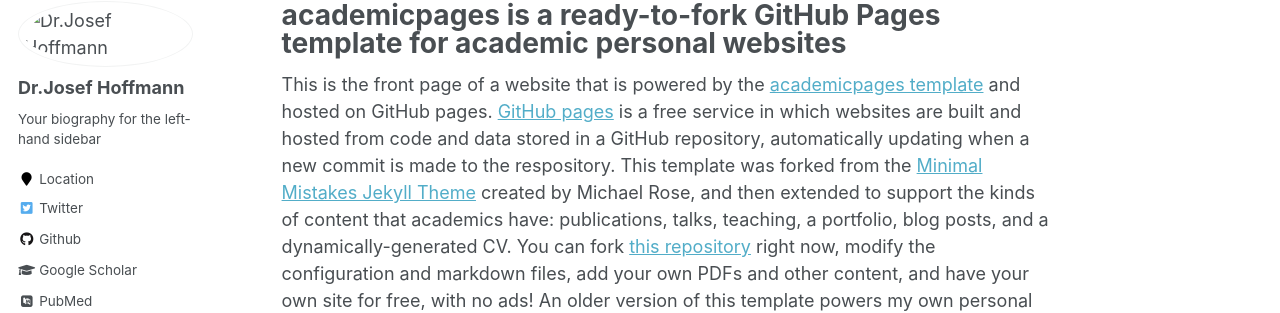
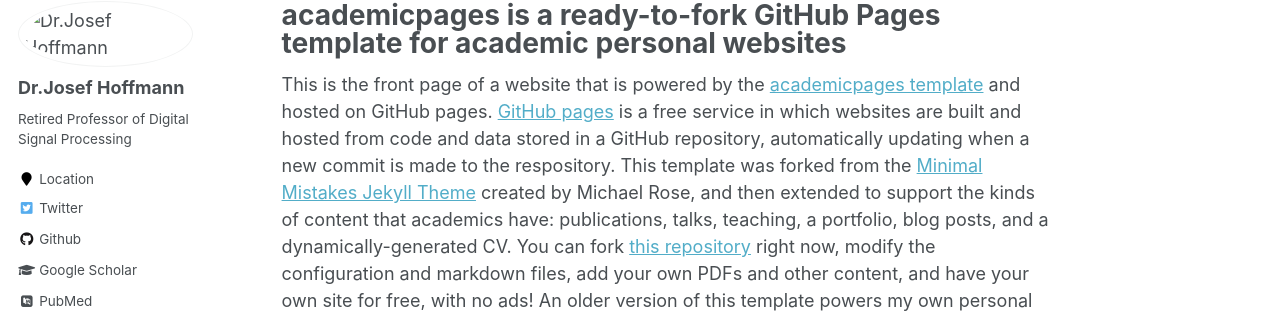
Before and after one commit to uwedeportivo/josef, a Jekyll site: the page built from _pages/about.md, in a window 1280 px wide. Shown: the part 117-430 px from the top of the page. Built offline with Jekyll 4.4.1, drawn with Linux system fonts in a browser that asks for light colours; some web fonts are replaced.

Commit message:
Update _config.yml

```diff
--- a/_config.yml
+++ b/_config.yml
@@ -82,7 +82,7 @@
 author:
   name             : "Dr.Josef Hoffmann"
   avatar           : "images/josef.jpeg"
-  bio              : "Your biography for the left-hand sidebar"
+  bio              : "Retired Professor of Digital Signal Processing"
   location         : "Location"
   employer         :
   pubmed           : "https://www.ncbi.nlm.nih.gov/pubmed/?term=john+snow"
```
